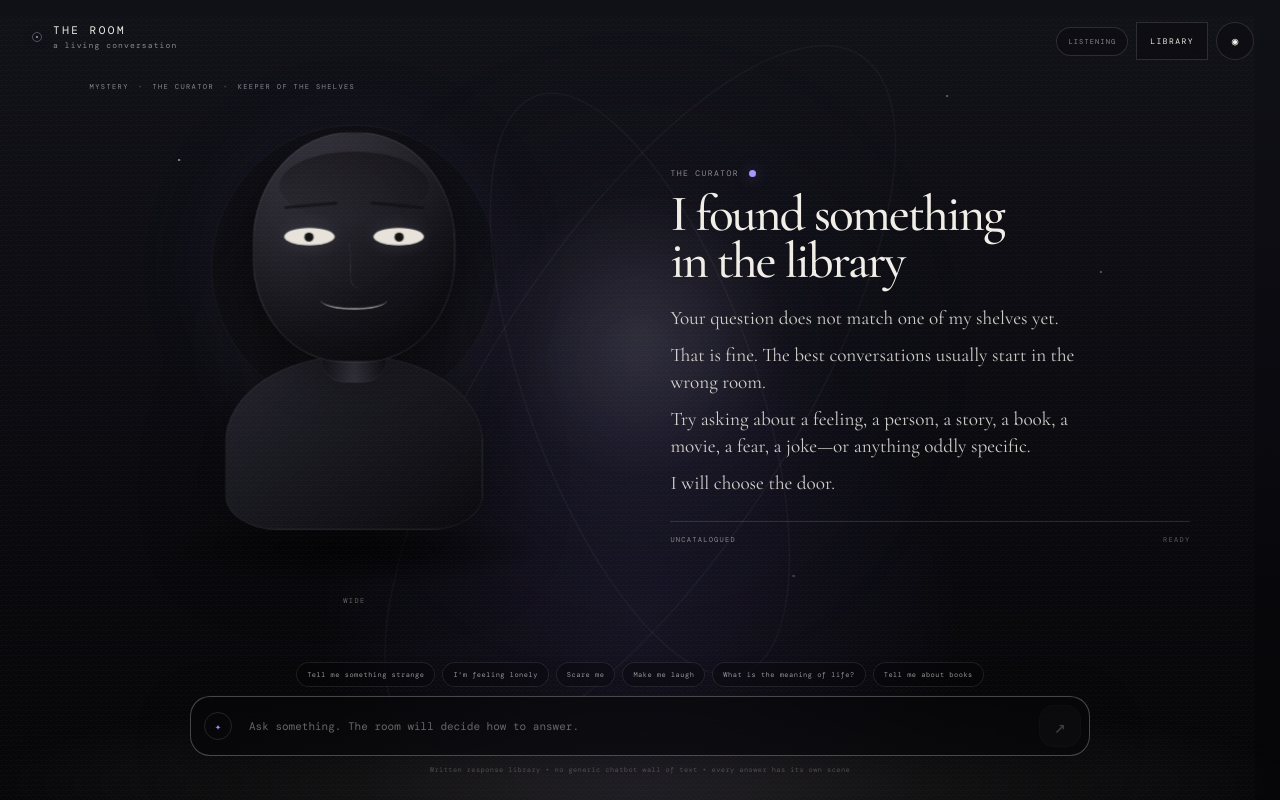
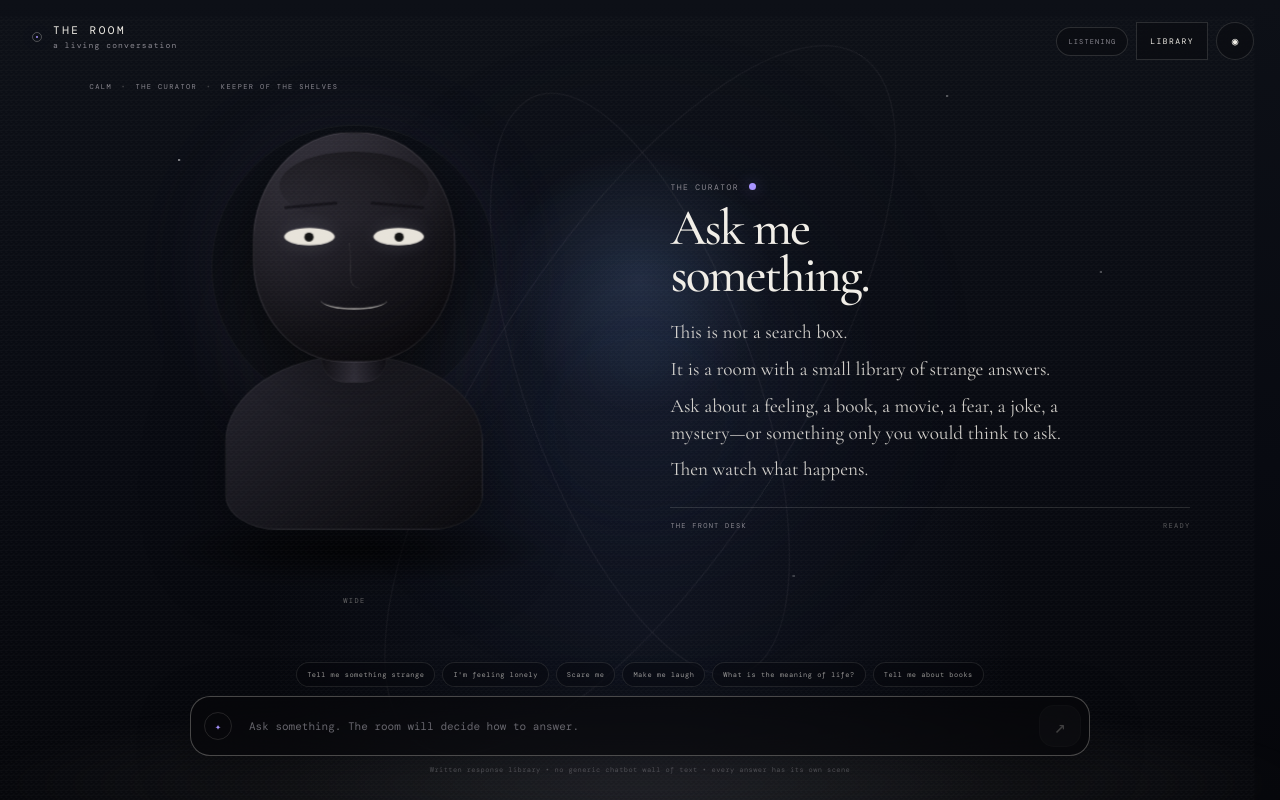
Before and after one commit to Shivamgarg581/the-eighth-door, a Next.js app: page / in a window 1280 px wide. Built offline with nearby package versions, Linux system fonts and the light colour scheme; a web font is replaced by a local one.

Commit message:
fix: use dedicated opening scene and avoid startup audio

```diff
--- a/components/LivingRoom.tsx
+++ b/components/LivingRoom.tsx
@@ -1,7 +1,7 @@
 "use client";
 
 import { useEffect, useMemo, useRef, useState } from "react";
-import { CHARACTER_META, ROOM_LIBRARY, chooseResponse, type Camera, type CharacterId, type Mood, type RoomResponse } from "@/lib/room-content";
+import { CHARACTER_META, ROOM_LIBRARY, ROOM_OPENING, chooseResponse, type Camera, type CharacterId, type Mood, type RoomResponse } from "@/lib/room-content";
 
 type Turn = { id: number; question: string; response: RoomResponse };
 
@@ -75,7 +75,7 @@ function StoryText({ response, visible }: { response: RoomResponse; visible: boo
 export default function LivingRoom() {
   const [question, setQuestion] = useState("");
   const [turns, setTurns] = useState<Turn[]>([]);
-  const [active, setActive] = useState<RoomResponse>(ROOM_LIBRARY[ROOM_LIBRARY.length - 1]);
+  const [active, setActive] = useState<RoomResponse>(ROOM_OPENING);
   const [character, setCharacter] = useState<CharacterId>("curator");
   const [speaking, setSpeaking] = useState(false);
   const [showArchive, setShowArchive] = useState(false);
@@ -105,7 +105,7 @@ export default function LivingRoom() {
   useEffect(() => {
     setSpeaking(true);
     const timer = window.setTimeout(() => setSpeaking(false), Math.max(2600, active.lines.length * 820 + 500));
-    soundTone(sound, "appear");
+    if (turnId > 0) soundTone(sound, "appear");
     return () => window.clearTimeout(timer);
   }, [active, sound]);
 
@@ -129,7 +129,7 @@ export default function LivingRoom() {
 
   function resetRoom() {
     setTurns([]);
-    setActive(ROOM_LIBRARY[ROOM_LIBRARY.length - 1]);
+    setActive(ROOM_OPENING);
     setCharacter("curator");
     setQuestion("");
     setTurnId(0);
```
